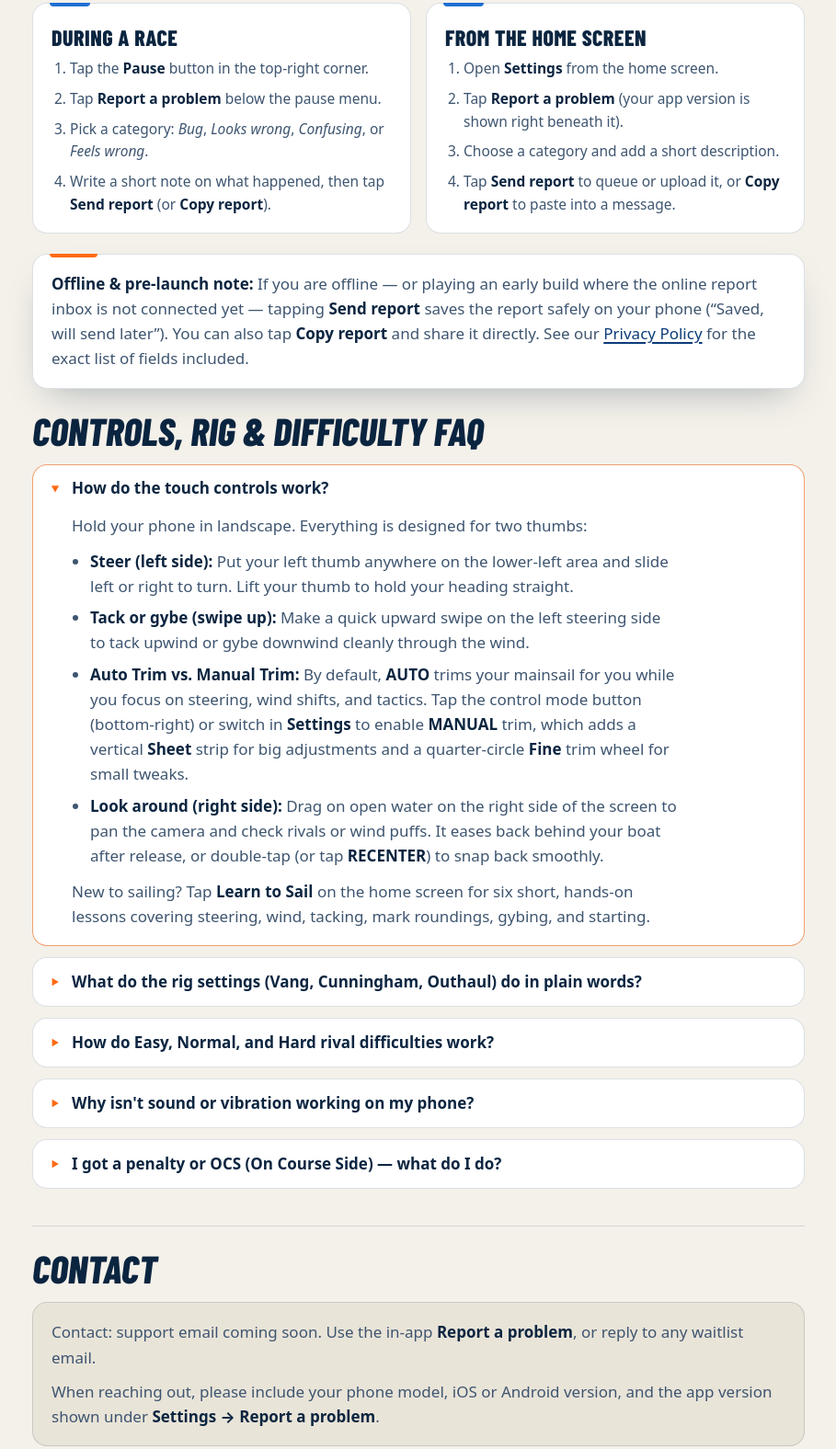
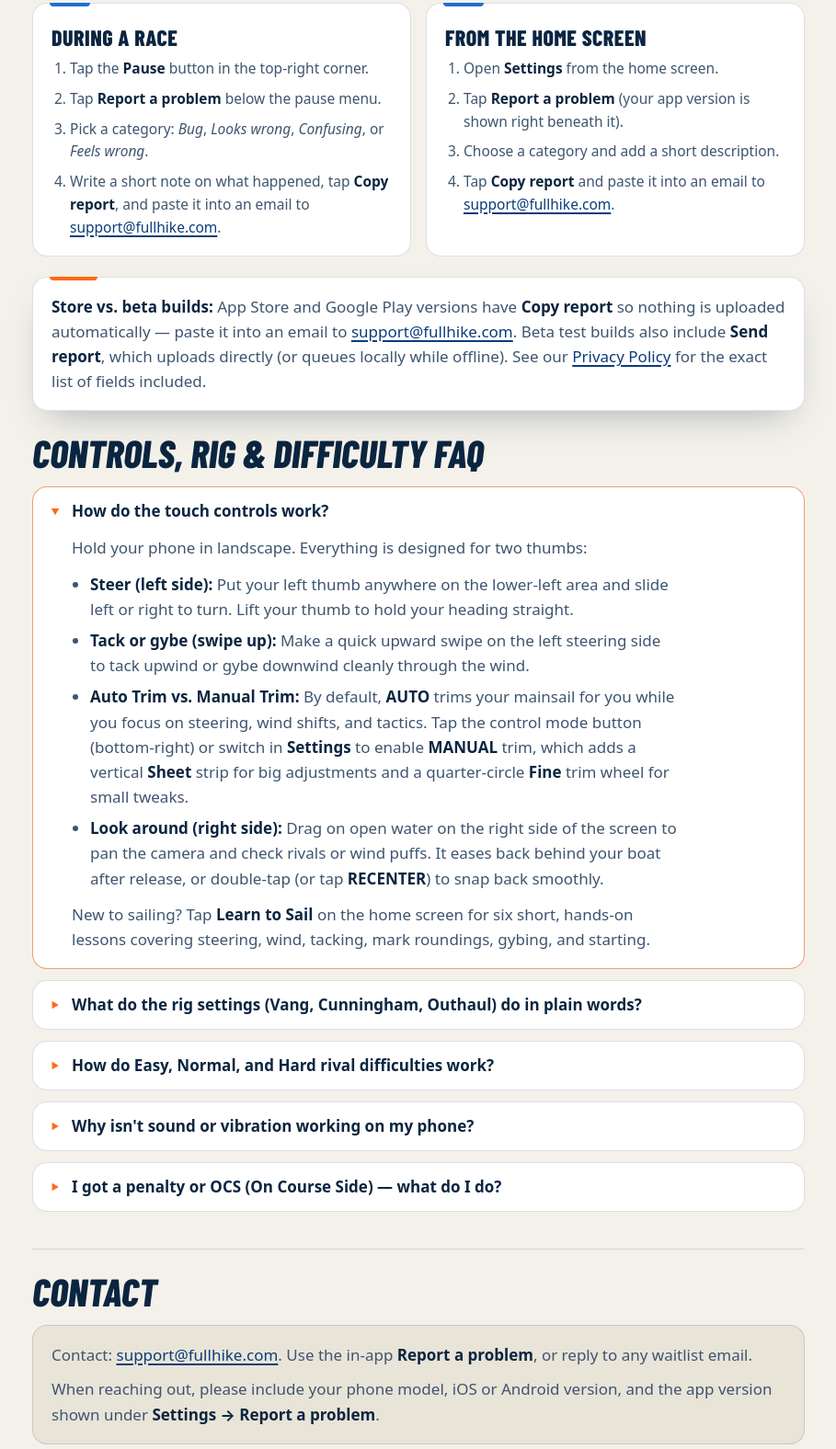
Before and after one commit to Mica-Shatil/fullhike-site, a plain HTML site: page support/index.html in a window 1280 px wide. Shown: the part 512-2088 px from the top of the page at 92% size, without its empty margins (185-1094 px from the left). Drawn offline with Linux system fonts and the light colour scheme.

Commit message:
Add support@fullhike.com email and clarify Copy report steps

```diff
--- a/support/index.html
+++ b/support/index.html
@@ -62,7 +62,7 @@
         <li>Tap the <strong>Pause</strong> button in the top-right corner.</li>
         <li>Tap <strong>Report a problem</strong> below the pause menu.</li>
         <li>Pick a category: <em>Bug</em>, <em>Looks wrong</em>, <em>Confusing</em>, or <em>Feels wrong</em>.</li>
-        <li>Write a short note on what happened, then tap <strong>Send report</strong> (or <strong>Copy report</strong>).</li>
+        <li>Write a short note on what happened, tap <strong>Copy report</strong>, and paste it into an email to <a href="mailto:support@fullhike.com">support@fullhike.com</a>.</li>
       </ol>
     </div>
     <div class="card">
@@ -71,13 +71,13 @@
         <li>Open <strong>Settings</strong> from the home screen.</li>
         <li>Tap <strong>Report a problem</strong> (your app version is shown right beneath it).</li>
         <li>Choose a category and add a short description.</li>
-        <li>Tap <strong>Send report</strong> to queue or upload it, or <strong>Copy report</strong> to paste into a message.</li>
+        <li>Tap <strong>Copy report</strong> and paste it into an email to <a href="mailto:support@fullhike.com">support@fullhike.com</a>.</li>
       </ol>
     </div>
   </div>
 
   <div class="callout">
-    <p><strong>Offline &amp; pre-launch note:</strong> If you are offline &mdash; or playing an early build where the online report inbox is not connected yet &mdash; tapping <strong>Send report</strong> saves the report safely on your phone (&ldquo;Saved, will send later&rdquo;). You can also tap <strong>Copy report</strong> and share it directly. See our <a href="/privacy/">Privacy Policy</a> for the exact list of fields included.</p>
+    <p><strong>Store vs. beta builds:</strong> App Store and Google Play versions have <strong>Copy report</strong> so nothing is uploaded automatically &mdash; paste it into an email to <a href="mailto:support@fullhike.com">support@fullhike.com</a>. Beta test builds also include <strong>Send report</strong>, which uploads directly (or queues locally while offline). See our <a href="/privacy/">Privacy Policy</a> for the exact list of fields included.</p>
   </div>
 
   <section aria-labelledby="faq-heading">
@@ -156,8 +156,7 @@
 
   <h2>Contact</h2>
   <div class="contact-box">
-    <!-- TODO-OWNER: Replace placeholder support@fullhike.example with the real support email address and link it here once live -->
-    <p>Contact: support email coming soon. Use the in-app <strong>Report a problem</strong>, or reply to any waitlist email.</p>
+    <p>Contact: <a href="mailto:support@fullhike.com">support@fullhike.com</a>. Use the in-app <strong>Report a problem</strong>, or reply to any waitlist email.</p>
     <p>When reaching out, please include your phone model, iOS or Android version, and the app version shown under <strong>Settings &rarr; Report a problem</strong>.</p>
   </div>
 </main>
```
Also changed, not shown: privacy/index.html (+2 -3 lines).
